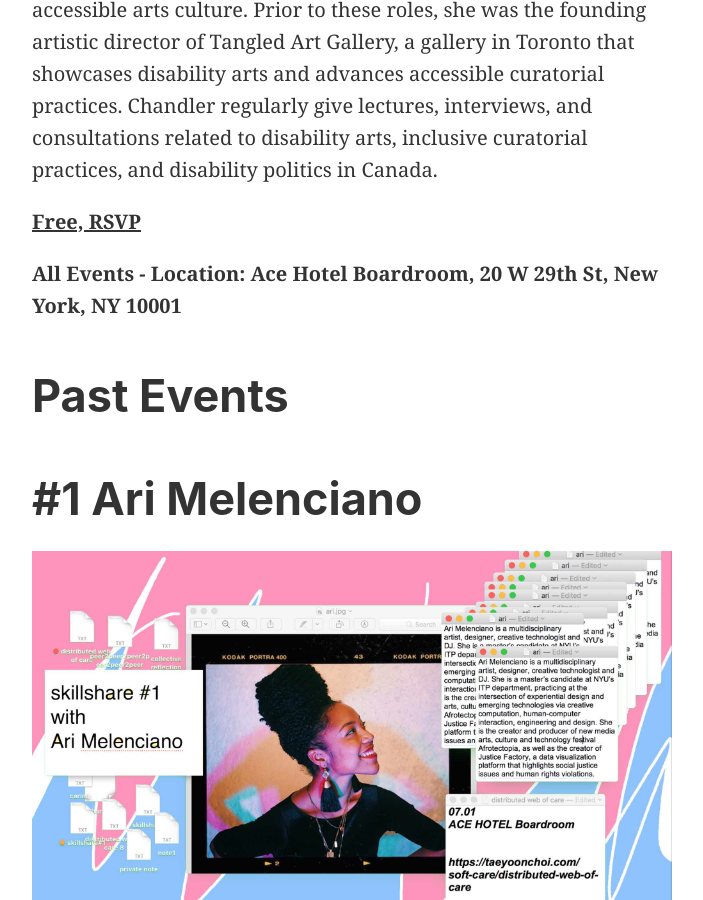
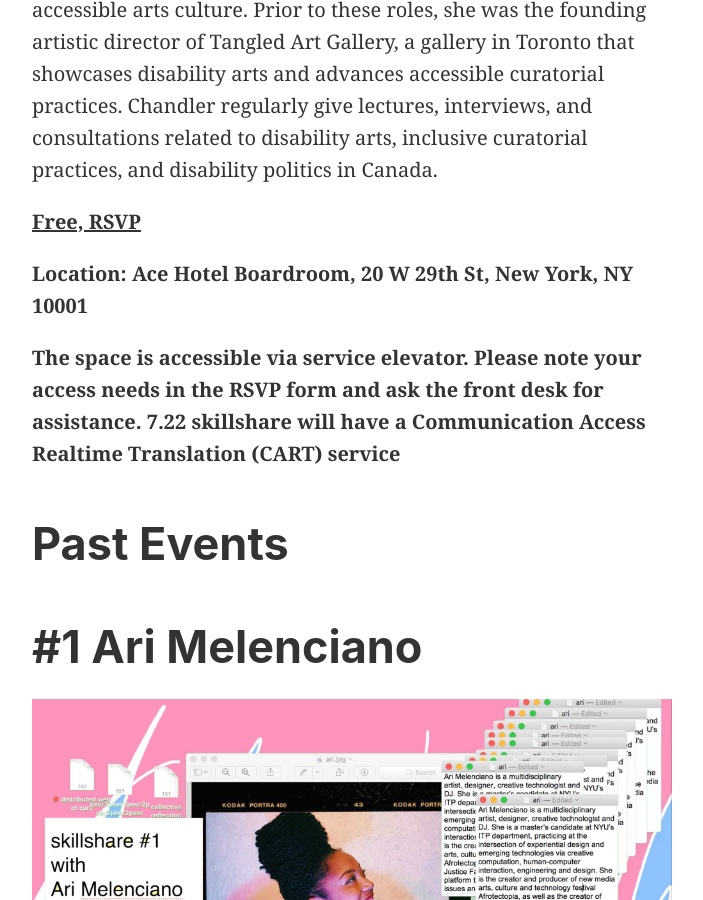
Before and after one commit to tchoi8/distributedwebofcare, a Jekyll site: the page built from skillshares.md, in a window 1280 px wide and 900 px high, scrolled down 2703 px. Shown: the whole window, without its empty margins (288-991 px from the left). Built offline with Jekyll 4.4.1, drawn with Linux system fonts in a browser that asks for light colours; our own code applies the rules of GitHub Pages for plain Markdown files; comment, search, counter and statistics services are not loaded.

Commit message:
access needs

```diff
--- a/skillshares.md
+++ b/skillshares.md
@@ -27,8 +27,9 @@
 
 **[Free, RSVP](https://airtable.com/shrnr16Oq6oalF1S1)**
 
-**All Events - Location: Ace Hotel Boardroom, 20 W 29th St, New York, NY 10001**
+**Location: Ace Hotel Boardroom, 20 W 29th St, New York, NY 10001**
 
+**The space is accessible via service elevator. Please note your access needs in the RSVP form and ask the front desk for assistance. 7.22 skillshare will have a Communication Access Realtime Translation (CART) service**
 
 # Past Events
 
```
Also changed, not shown: _posts/2018-6-27-skillshares.md (+1 -0 lines), 3 other files.
